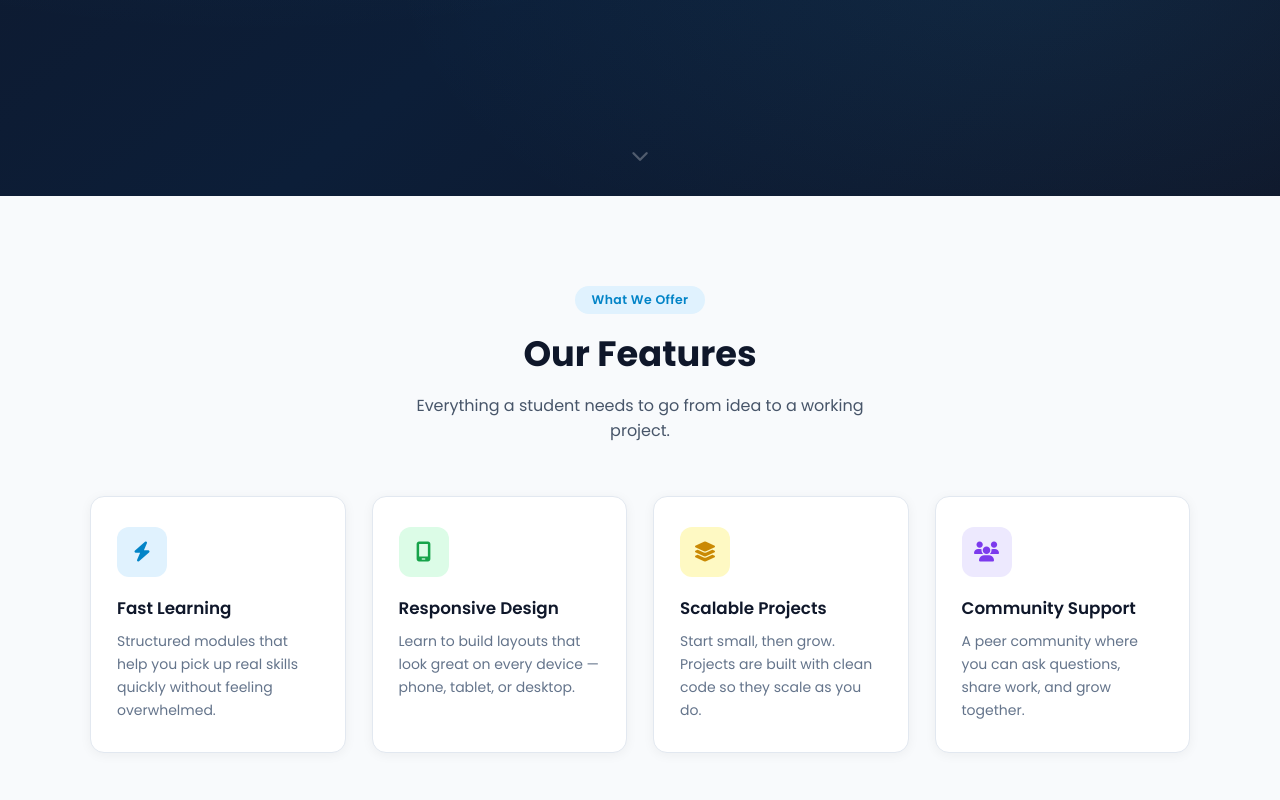
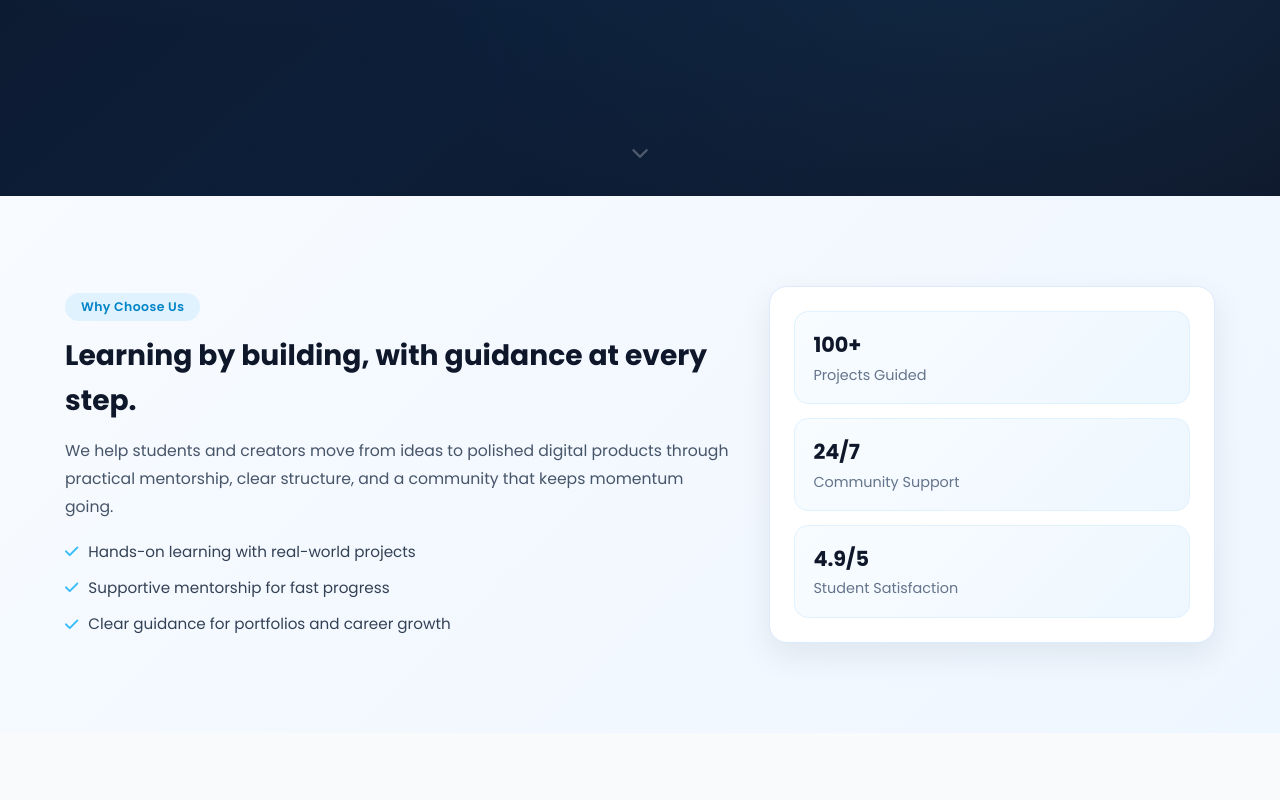
Before and after one commit to pujasreyaa/mc1lp, a plain HTML site: page index.html in a window 1280 px wide. Shown: the part 680-1480 px from the top of the page. Drawn offline with Linux system fonts and the light colour scheme.

Commit message:
Complete landing page implementation

```diff
--- a/css/style.css
+++ b/css/style.css
@@ -361,6 +361,82 @@ nav a.active::after {
 
 
 /* ============================================================
+   ABOUT SECTION
+============================================================ */
+#about {
+  padding: 90px 60px;
+  background: linear-gradient(135deg, #f8fbff 0%, #eef6ff 100%);
+}
+
+.about-grid {
+  display: grid;
+  grid-template-columns: 1.2fr 0.8fr;
+  gap: 36px;
+  align-items: center;
+  max-width: 1150px;
+  margin: 0 auto;
+}
+
+.about-copy h2 {
+  font-size: clamp(1.7rem, 2.2vw, 2.2rem);
+  color: #0F172A;
+  margin-bottom: 14px;
+}
+
+.about-copy p {
+  color: #475569;
+  font-size: 0.98rem;
+  line-height: 1.8;
+  margin-bottom: 18px;
+}
+
+.about-list {
+  list-style: none;
+  display: grid;
+  gap: 12px;
+  color: #334155;
+  font-size: 0.95rem;
+}
+
+.about-list li {
+  display: flex;
+  align-items: center;
+  gap: 10px;
+}
+
+.about-list i {
+  color: #38BDF8;
+}
+
+.about-panel {
+  background: #ffffff;
+  border: 1px solid #dbeafe;
+  border-radius: 18px;
+  padding: 24px;
+  box-shadow: 0 12px 32px rgba(15, 23, 42, 0.08);
+  display: grid;
+  gap: 14px;
+}
+
+.stat-card {
+  padding: 16px 18px;
+  border-radius: 14px;
+  background: linear-gradient(135deg, #f8fcff 0%, #eef7ff 100%);
+  border: 1px solid #e0f2fe;
+}
+
+.stat-card strong {
+  display: block;
+  font-size: 1.3rem;
+  color: #0F172A;
+}
+
+.stat-card span {
+  color: #64748b;
+  font-size: 0.9rem;
+}
+
+/* ============================================================
    FEATURES SECTION
 ============================================================ */
 #features {
@@ -711,6 +787,7 @@ footer {
     padding: 13px 32px;
   }
 
+  #about,
   #features,
   #services,
   #contact {
@@ -819,10 +896,15 @@ footer {
   }
 
   /* Sections */
+  #about,
   #features,
   #services,
   #contact {
     padding: 64px 20px;
+  }
+
+  .about-grid {
+    grid-template-columns: 1fr;
   }
 
   /* Form row stacks vertically */
--- a/index.html
+++ b/index.html
@@ -3,7 +3,9 @@
 <head>
   <meta charset="UTF-8" />
   <meta name="viewport" content="width=device-width, initial-scale=1.0" />
+  <meta name="description" content="MainCrafts helps students and creators build real digital projects with practical guidance and mentorship." />
   <title>MainCrafts – Build Smarter</title>
+  <link rel="icon" type="image/svg+xml" href="images/favicon.svg" />
 
   <!-- Google Font: Poppins -->
   <link href="https://fonts.googleapis.com/css2?family=Poppins:wght@300;400;500;600;700&display=swap" rel="stylesheet" />
@@ -30,6 +32,7 @@
     <nav id="mainNav">
       <ul>
         <li><a href="#hero"     class="nav-link active">Home</a></li>
+        <li><a href="#about"    class="nav-link">About</a></li>
         <li><a href="#features" class="nav-link">Features</a></li>
 
         <!-- Services with dropdown -->
@@ -94,6 +97,42 @@
       <i class="fas fa-chevron-down"></i>
     </div>
 
+  </section>
+
+
+  <!-- ============================================================
+       ABOUT SECTION
+       A short intro with supporting points and highlight stats.
+  ============================================================ -->
+  <section id="about">
+    <div class="about-grid">
+      <div class="about-copy">
+        <span class="section-tag">Why Choose Us</span>
+        <h2>Learning by building, with guidance at every step.</h2>
+        <p>We help students and creators move from ideas to polished digital products through practical mentorship, clear structure, and a community that keeps momentum going.</p>
+
+        <ul class="about-list">
+          <li><i class="fas fa-check"></i> Hands-on learning with real-world projects</li>
+          <li><i class="fas fa-check"></i> Supportive mentorship for fast progress</li>
+          <li><i class="fas fa-check"></i> Clear guidance for portfolios and career growth</li>
+        </ul>
+      </div>
+
+      <div class="about-panel">
+        <div class="stat-card">
+          <strong>100+</strong>
+          <span>Projects Guided</span>
+        </div>
+        <div class="stat-card">
+          <strong>24/7</strong>
+          <span>Community Support</span>
+        </div>
+        <div class="stat-card">
+          <strong>4.9/5</strong>
+          <span>Student Satisfaction</span>
+        </div>
+      </div>
+    </div>
   </section>
 
 
```
Also changed, not shown: images/favicon.svg (added).
